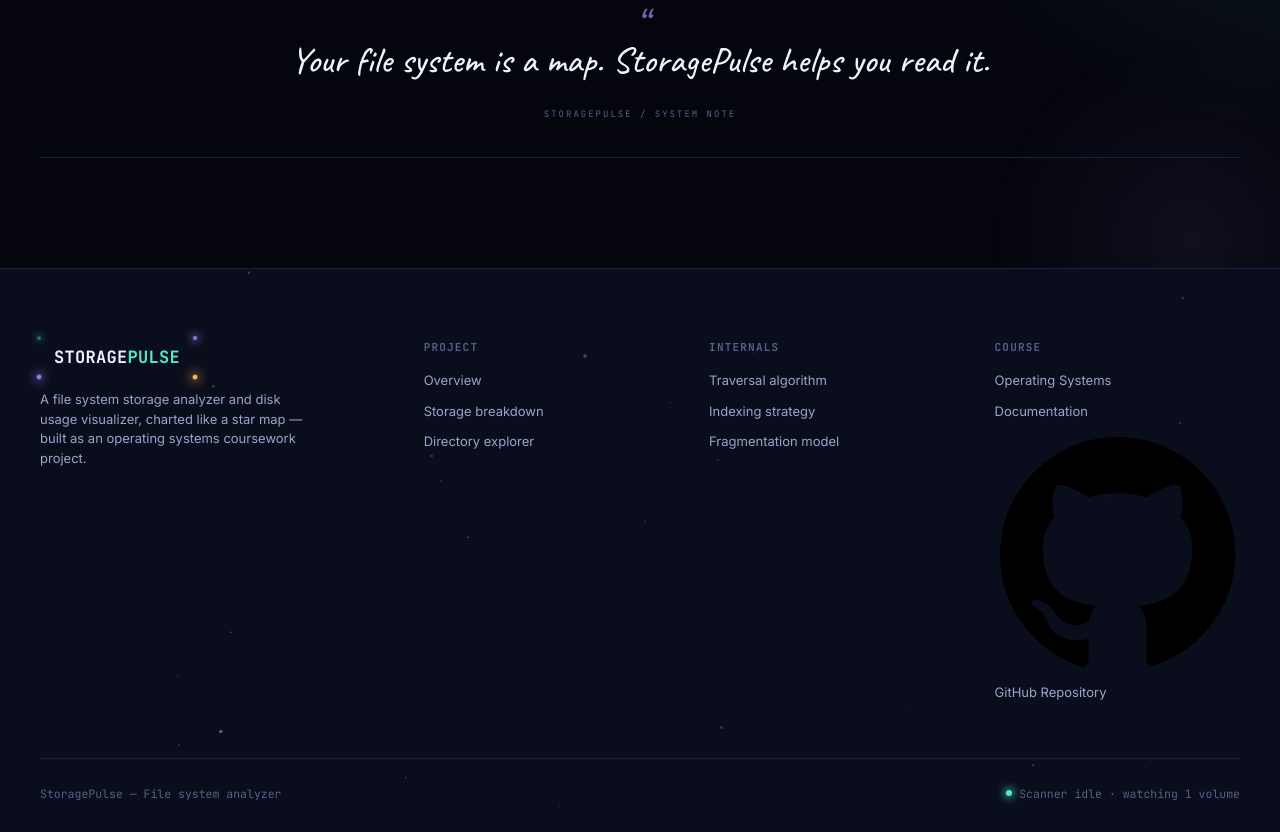
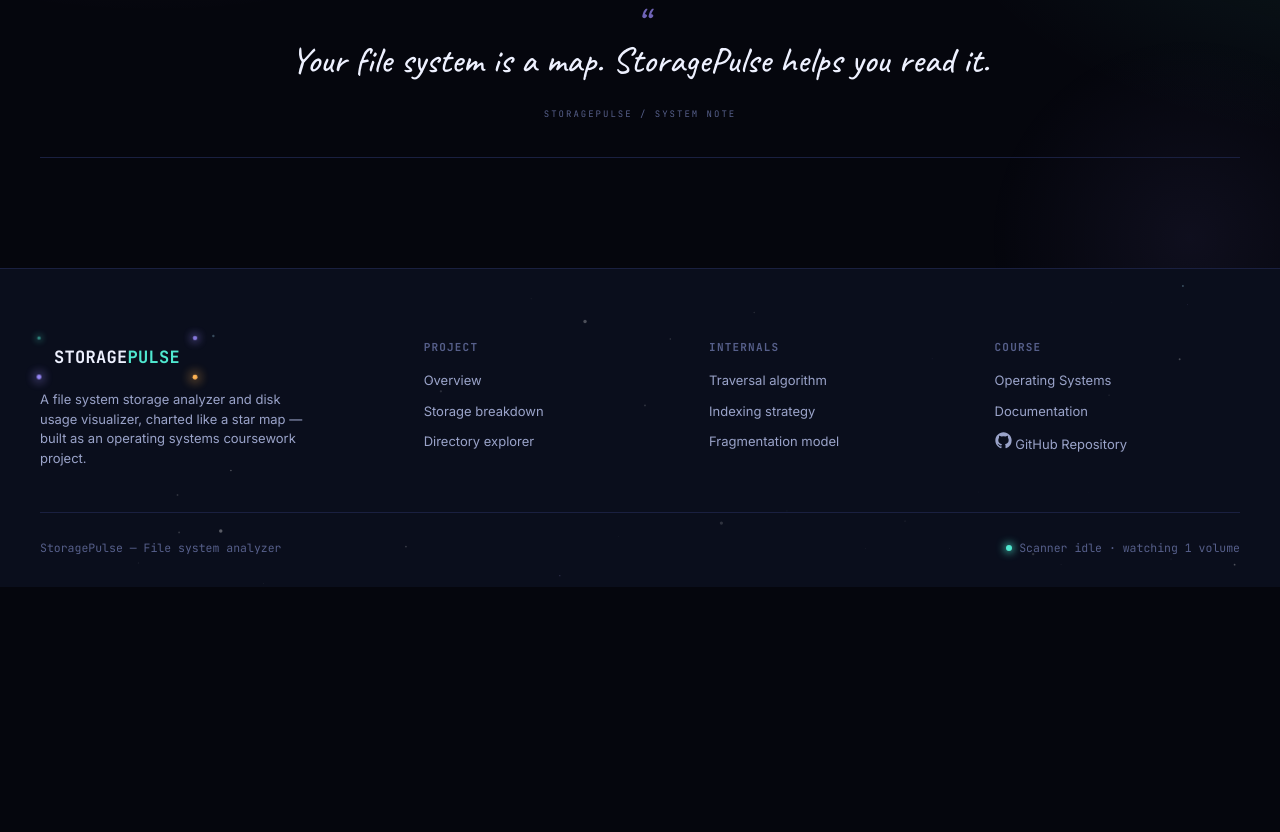
Before and after one commit to sphereofrupayan/StoragePulse, a website: page public/index.html in a window 1280 px wide. Shown: the part 3483-4315 px from the top of the page. After the commit the page ends 4070 px from the top, so only its background shows below. Drawn offline with Linux system fonts and the light colour scheme.

```diff
--- a/public/styles.css
+++ b/public/styles.css
@@ -414,6 +414,18 @@ footer{
 }
 .status-pill{display:flex;align-items:center;gap:7px;}
 .status-pill .dot{width:6px;height:6px;border-radius:50%;background:var(--cyan);box-shadow:0 0 8px 1px var(--cyan);}
+.github-link {
+  display: inline-flex;
+  align-items: center;
+  gap: 8px;
+}
+
+.github-link svg {
+  width: 17px;
+  height: 17px;
+  fill: currentColor;
+  flex-shrink: 0;
+}
 /* ================= AI ASSISTANT ================= */
 
   #ai-assistant{
```
